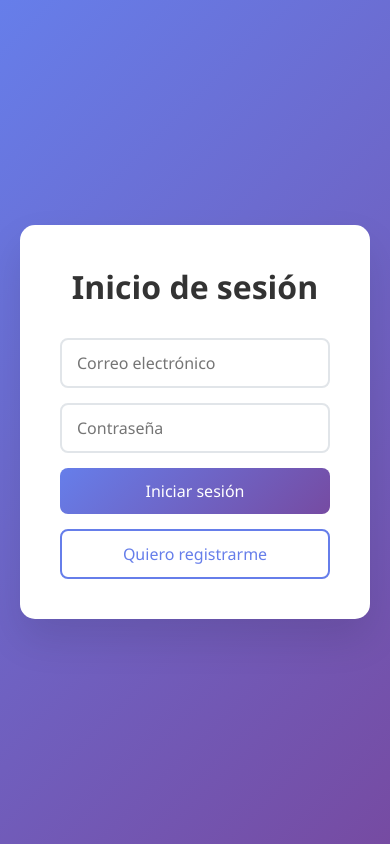
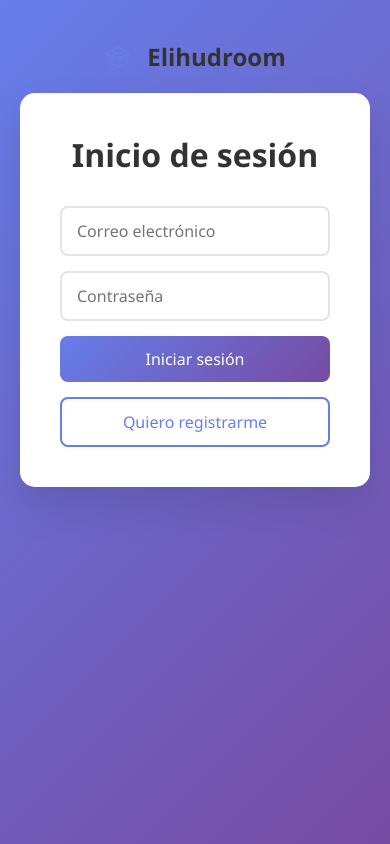
Before and after one commit to lAplle/elihudroom, a React (Create React App) app: page / in a window 390 px wide. Built offline with nearby package versions, Linux system fonts and the light colour scheme; no server answers.

Commit message:
Add platform name

```diff
--- a/src/App.css
+++ b/src/App.css
@@ -169,10 +169,39 @@ body {
 /* Estilos del Login */
 .login-container {
   display: flex;
-  justify-content: center;
+  flex-direction: column;
+  justify-content: flex-start;
   align-items: center;
   min-height: 100vh;
   padding: 20px;
+  padding-top: 40px;
+}
+
+.login-header {
+  margin-bottom: 30px;
+  display: flex;
+  justify-content: center;
+  align-items: center;
+  width: 100%;
+}
+
+.login-header-left {
+  display: flex;
+  align-items: center;
+  gap: 15px;
+}
+
+.login-header-icon {
+  width: 32px;
+  height: 32px;
+  color: #667eea;
+}
+
+.login-header h1 {
+  color: #333;
+  font-size: 1.8rem;
+  margin: 0;
+  font-weight: 700;
 }
 
 .login-form {
@@ -182,6 +211,15 @@ body {
   box-shadow: 0 20px 40px rgba(0, 0, 0, 0.1);
   width: 100%;
   max-width: 400px;
+  animation: fadeIn 0.3s ease-out;
+}
+
+.login-form.fade-out {
+  animation: fadeOut 0.15s ease-in forwards;
+}
+
+.login-form.fade-in {
+  animation: fadeIn 0.3s ease-out;
 }
 
 .login-form h2 {
@@ -1316,6 +1354,20 @@ body {
 
 /* Responsive */
 @media (max-width: 768px) {
+  .login-header {
+    margin-bottom: 20px;
+  }
+
+  .login-header h1 {
+    font-size: 1.5rem;
+  }
+
+  .login-header-icon {
+    width: 28px;
+    height: 28px;
+  }
+}
+@media (max-width: 768px) {
   .dashboard-header {
     flex-direction: column;
     gap: 15px;
--- a/src/pages/Login.js
+++ b/src/pages/Login.js
@@ -7,6 +7,7 @@ import {
 import { setDoc, doc } from "firebase/firestore";
 import { useNavigate } from "react-router-dom";
 import { useAuth } from "../contexts/AuthContext";
+import { AcademicCapIcon } from "@heroicons/react/24/outline";
 
 function Login() {
 	const [name, setName] = useState("");
@@ -15,6 +16,7 @@ function Login() {
 	const [role, setRole] = useState("alumno");
 	const [isRegister, setIsRegister] = useState(false);
 	const [confirmPassword, setConfirmPassword] = useState("");
+	const [isTransitioning, setIsTransitioning] = useState(false);
 	const navigate = useNavigate();
 	const { user } = useAuth();
 
@@ -54,9 +56,23 @@ function Login() {
 		}
 	};
 
+	const handleToggleForm = () => {
+		setIsTransitioning(true);
+		setTimeout(() => {
+			setIsRegister(!isRegister);
+			setIsTransitioning(false);
+		}, 150); // Tiempo de la animación fadeOut
+	};
+
 	return (
 		<div className="login-container">
-			<div className="login-form">
+			<div className="login-header">
+				<div className="login-header-left">
+					<AcademicCapIcon className="login-header-icon" />
+					<h1>Elihudroom</h1>
+				</div>
+			</div>
+			<div className={`login-form ${isTransitioning ? 'fade-out' : 'fade-in'}`}>
 				<h2>{isRegister ? "Registro" : "Inicio de sesión"}</h2>
 				<form onSubmit={handleSubmit}>
 					<input
@@ -103,7 +119,7 @@ function Login() {
 					</button>
 				</form>
 				<button
-					onClick={() => setIsRegister(!isRegister)}
+					onClick={handleToggleForm}
 					className="toggle-form-btn"
 				>
 					{isRegister ? "Ya tengo cuenta" : "Quiero registrarme"}
```
